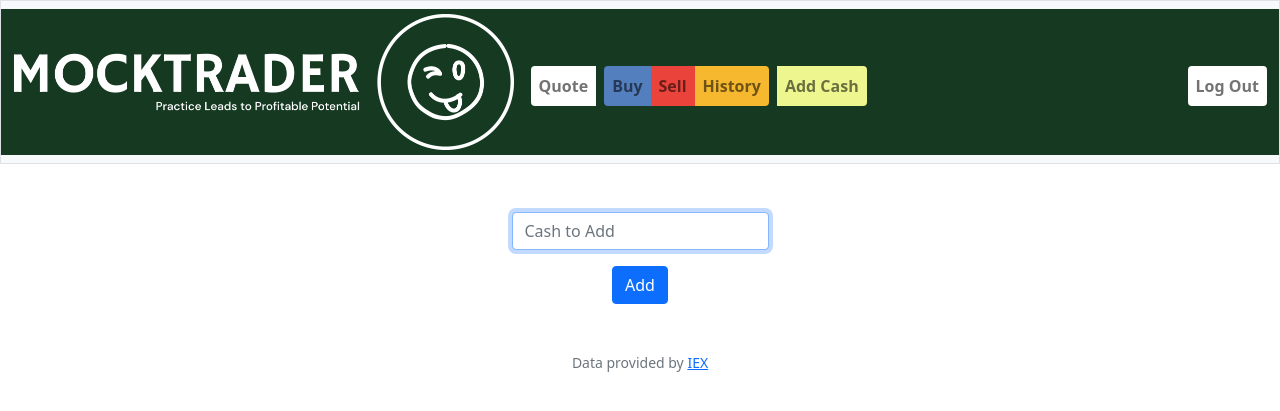
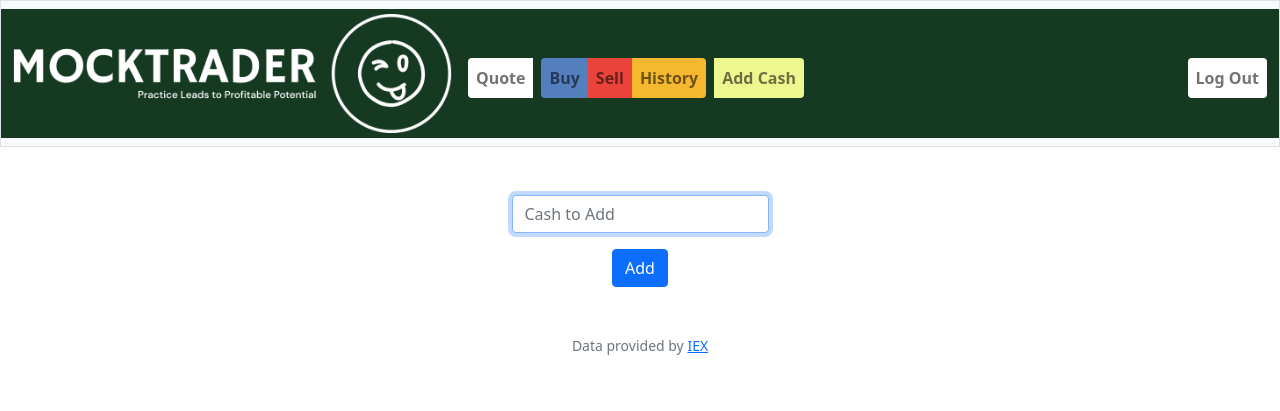
Before and after one commit to jazzorpheus/mock-trader, a Flask app: page /add in a window 1280 px wide. Shown: the top 411 px of the page. Run offline with Flask 3, Linux system fonts and the light colour scheme; the visitor is signed in with stand-in values (Sample User, id 1); some libraries are stand-ins or nearby versions.

Commit message:
Sat, Jul 29, 2023, 10:26 PM +01:00

```diff
--- a/static/styles.css
+++ b/static/styles.css
@@ -29,8 +29,15 @@ nav .navbar-brand .green
 
 }
 
-
-@media (max-width: 1500px) {
+.navbar-brand {
+    width: 25%;
+}
+@media (max-width: 1400px) {
+    .navbar-brand {
+        width: 35%;
+    }
+}
+@media (max-width: 1200px) {
     .navbar-brand {
         width: 40%;
     }
```
Also changed, not shown: 1 other file.
